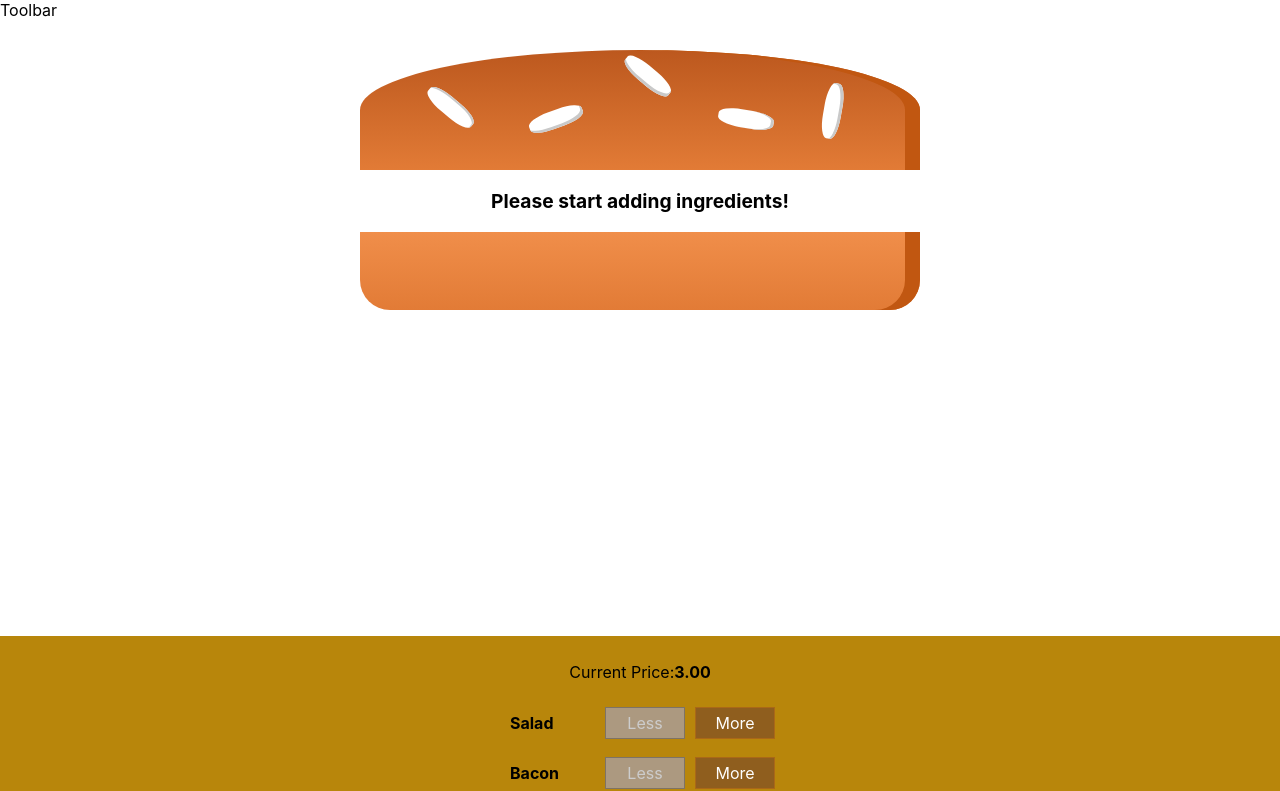
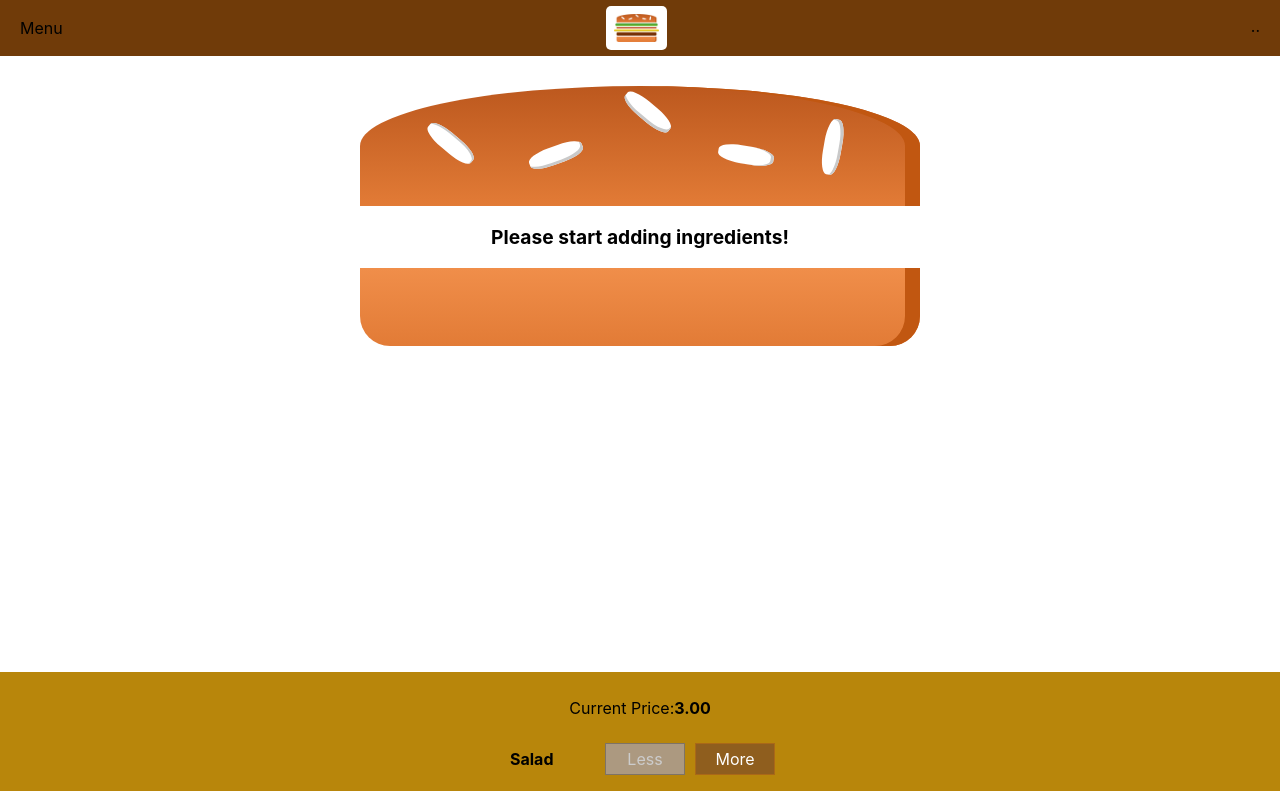
Before and after one commit to senjuricardo/Burger-Site-React, a React app: page / in a window 1280 px wide. Shown: the top 791 px of the page. Built offline with nearby package versions, Linux system fonts and the light colour scheme.

Commit message:
added logo to site

```diff
--- a/src/components/Layout/Burguer/OrderSummary/OrderSummay.js
+++ b/src/components/Layout/Burguer/OrderSummary/OrderSummay.js
@@ -15,6 +15,7 @@ const orderSummary = (props) => {
             <ul>
                 {ingredientsSummary}
             </ul>
+            <p><span style={{fontWeight: "bold"}}>Price:</span> {props.orderTotal.toFixed(2)}</p>
             <p>Continue with checkout?</p>
             <Button btnType="Danger" clicked={props.purchaseCancelled}>Cancel</Button>
            <Button btnType="Success" clicked={props.purchaseContinue}>Continue</Button>
--- a/src/components/Layout/Layout.css
+++ b/src/components/Layout/Layout.css
@@ -1,3 +1,3 @@
 .Content {
-    margin-top: 16px;
+    margin-top: 72px;
 }
--- a/src/components/Layout/Layout.js
+++ b/src/components/Layout/Layout.js
@@ -1,10 +1,11 @@
 import React from 'react'
 import Aux from '../../hoc/Auxs'
 import  './Layout.css'
+import ToolBar from '../Navigation/ToolBar/Toolbar'
 
 const layout = (props) => (
     <Aux>
-        <div>Toolbar</div>
+        <ToolBar></ToolBar>
         <main className='Content'>{props.children}</main>
     </Aux>
 )
--- /dev/null
+++ b/src/components/Logo/Logo.css
@@ -0,0 +1,11 @@
+.Logo {
+    background-color: white;
+    padding: 8px;
+    height: 80%;
+    box-sizing: border-box;
+    border-radius: 5px;
+}
+
+.Logo img{
+    height: 100%;
+}
--- /dev/null
+++ b/src/components/Logo/Logo.js
@@ -0,0 +1,12 @@
+import React from "react";
+import burgerLogo from '../../assets/images/burger-logo.png'
+import './Logo.css'
+
+const logo = (props) => (
+    <div className="Logo">
+        <img src={burgerLogo} alt="MyBurger"></img>
+    </div>
+
+);
+
+export default logo
--- /dev/null
+++ b/src/components/Navigation/ToolBar/Toolbar.css
@@ -0,0 +1,19 @@
+.Toolbar{
+    height: 56px;
+    width: 100%;
+    position: fixed;
+    top: 0;
+    left: 0;
+    background-color: #703B09;
+    display: flex;
+    justify-content: space-between;
+    align-items: center;
+    padding: 0 20px;
+    box-sizing: border-box;
+    z-index: 90;
+}
+
+.Toolbar nav{
+    height: 100%;
+
+}
--- /dev/null
+++ b/src/components/Navigation/ToolBar/Toolbar.js
@@ -0,0 +1,15 @@
+import React from "react";
+import './Toolbar.css'
+import Logo from "../../Logo/Logo";
+
+const toolBar = (props) => (
+<header className="Toolbar">
+        <div>Menu </div>
+        <Logo></Logo>
+        <nav>
+            <ul>..</ul>
+        </nav>
+</header>
+);
+
+export default toolBar
--- a/src/containers/BurgerBuilder/BurgerBuilder.js
+++ b/src/containers/BurgerBuilder/BurgerBuilder.js
@@ -96,7 +96,8 @@ class BurgerBuilder extends Component{
                 modalClosed={this.purchaseCancelHandler}>
                 <OrderSummary ingredients={this.state.ingredientes}
                 purchaseCancelled={this.purchaseCancelHandler}
-                purchaseContinue={this.purchaseContinueHandler}/>
+                purchaseContinue={this.purchaseContinueHandler}
+                orderTotal={this.state.totalPrice}/>
                 </Modal>
                 <Burger ingredientes={this.state.ingredientes}></Burger>
                <BuildControls
```
Also changed, not shown: src/assets/images/burger-logo.png (added).
